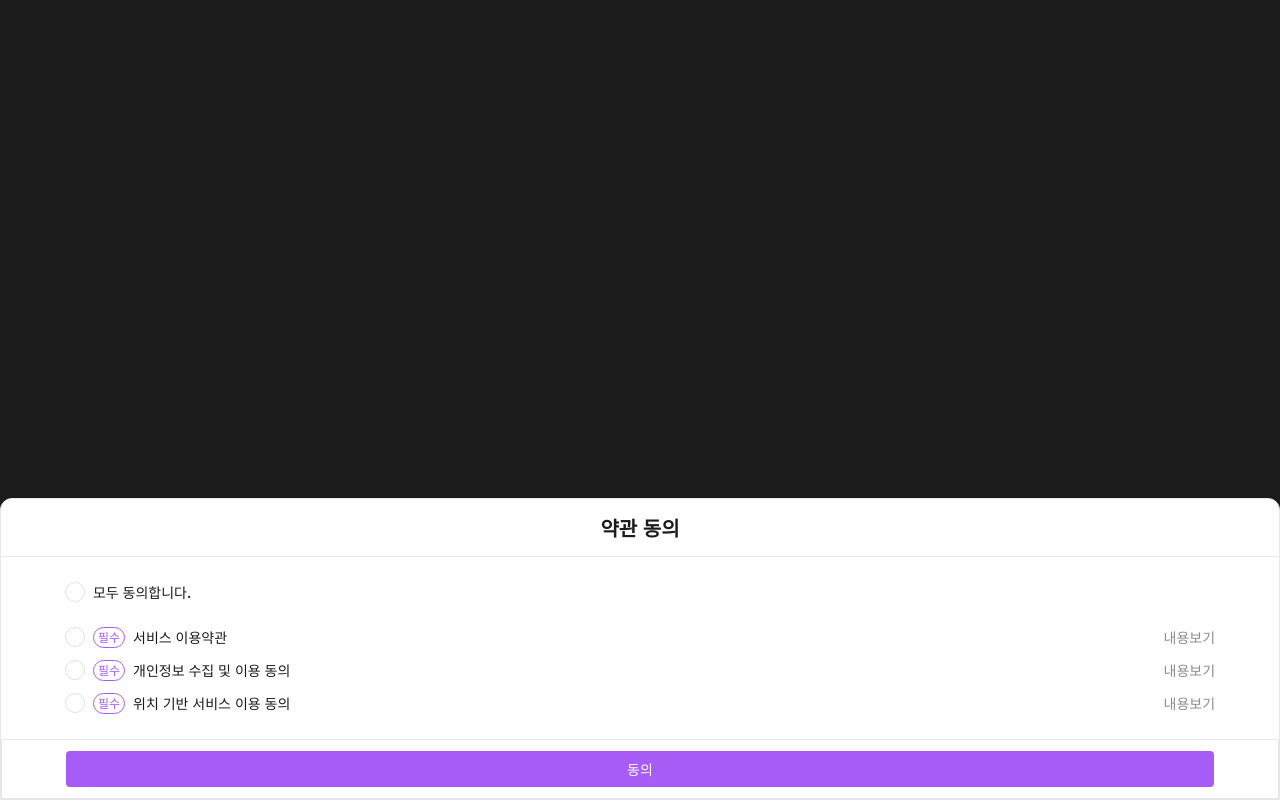
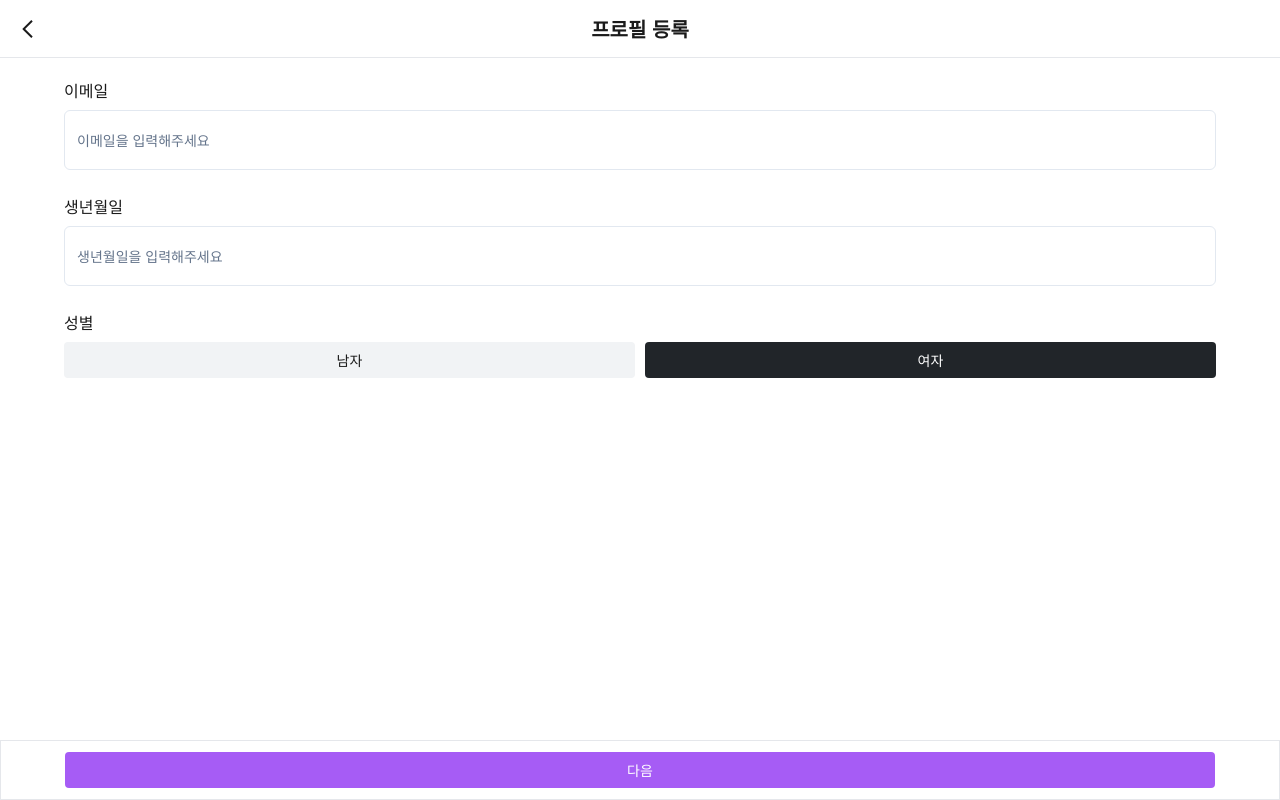
Before and after one commit to team-easymap/easymap-frontend, a React (Vite) app: page /signup in a window 1280 px wide. Built offline with nearby package versions, Linux system fonts and the light colour scheme.

Commit message:
docs: modal 현재는 주석 처리

```diff
--- a/src/pages/signup.tsx
+++ b/src/pages/signup.tsx
@@ -1,5 +1,5 @@
 import Header from '@/components/common/Header';
-import TermsModal from '@/components/signup/TermsModal';
+// import TermsModal from '@/components/signup/TermsModal';
 import { Outlet } from 'react-router-dom';
 
 const signup = () => {
@@ -7,7 +7,7 @@ const signup = () => {
     <div>
       <Header title='프로필 등록' prevOnClick={() => console.log('')} />
       <Outlet />
-      <TermsModal />
+      {/* <TermsModal /> */}
     </div>
   );
 };
```
